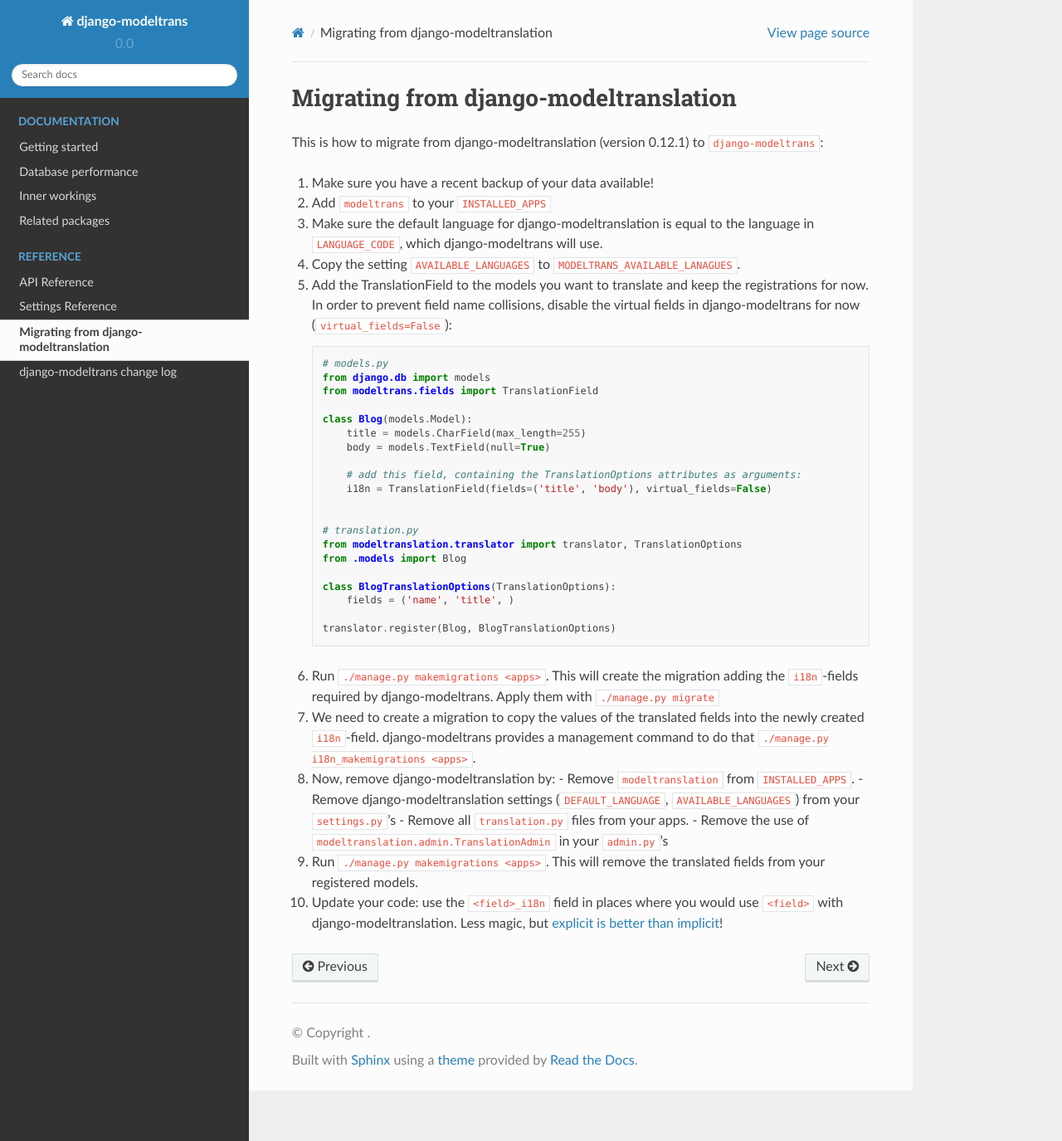
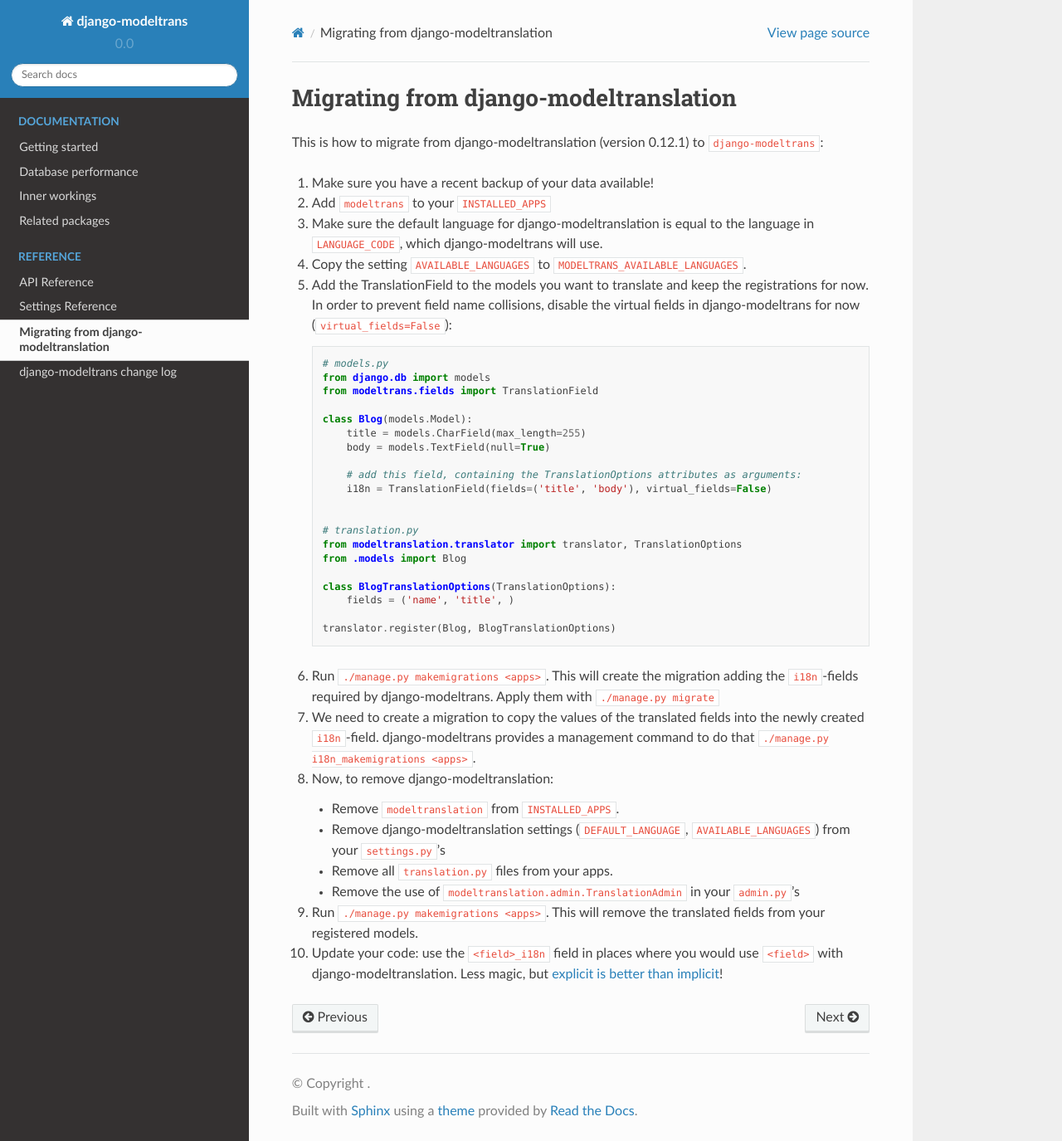
Before and after one commit to zostera/django-modeltrans, a Sphinx documentation site: the page built from docs/pages/migration.rst, in a window 1280 px wide and 1375 px high. Shown: the whole window at 83% size. Built offline with Sphinx 7.4.7 and the Read the Docs theme 2.0.0, drawn with Linux system fonts in a browser that asks for light colours.

Commit message:
Fix typo's and formatting

```diff
--- a/docs/pages/migration.rst
+++ b/docs/pages/migration.rst
@@ -5,10 +5,14 @@
 ``django-modeltrans``:
 
 #. Make sure you have a recent backup of your data available!
+
 #. Add ``modeltrans`` to your ``INSTALLED_APPS``
+
 #. Make sure the default language for django-modeltranslation is equal to the
    language in ``LANGUAGE_CODE``, which django-modeltrans will use.
-#. Copy the setting ``AVAILABLE_LANGUAGES`` to ``MODELTRANS_AVAILABLE_LANAGUES``.
+
+#. Copy the setting ``AVAILABLE_LANGUAGES`` to ``MODELTRANS_AVAILABLE_LANGUAGES``.
+
 #. Add the TranslationField to the models you want to translate and keep the registrations
    for now. In order to prevent field name collisions, disable the virtual fields in django-modeltrans
    for now (``virtual_fields=False``)::
@@ -37,10 +41,13 @@
 #. Run ``./manage.py makemigrations <apps>``. This will create the
    migration adding the ``i18n``-fields required by django-modeltrans. Apply
    them with ``./manage.py migrate``
+
 #. We need to create a migration to copy the values of the translated
    fields into the newly created ``i18n``-field. django-modeltrans provides
    a management command to do that ``./manage.py i18n_makemigrations <apps>``.
-#. Now, remove django-modeltranslation by:
+
+#. Now, to remove django-modeltranslation:
+
    - Remove ``modeltranslation`` from ``INSTALLED_APPS``.
    - Remove django-modeltranslation settings (``DEFAULT_LANGUAGE``, ``AVAILABLE_LANGUAGES``) from your ``settings.py``'s
    - Remove all ``translation.py`` files from your apps.
@@ -48,6 +55,7 @@
 
 #. Run ``./manage.py makemigrations <apps>``. This will remove the translated
    fields from your registered models.
+
 #. Update your code: use  the ``<field>_i18n`` field in places where you would use ``<field>``
    with django-modeltranslation. Less magic, but
    `explicit is better than implicit <https://www.python.org/dev/peps/pep-0020/>`_!
```
